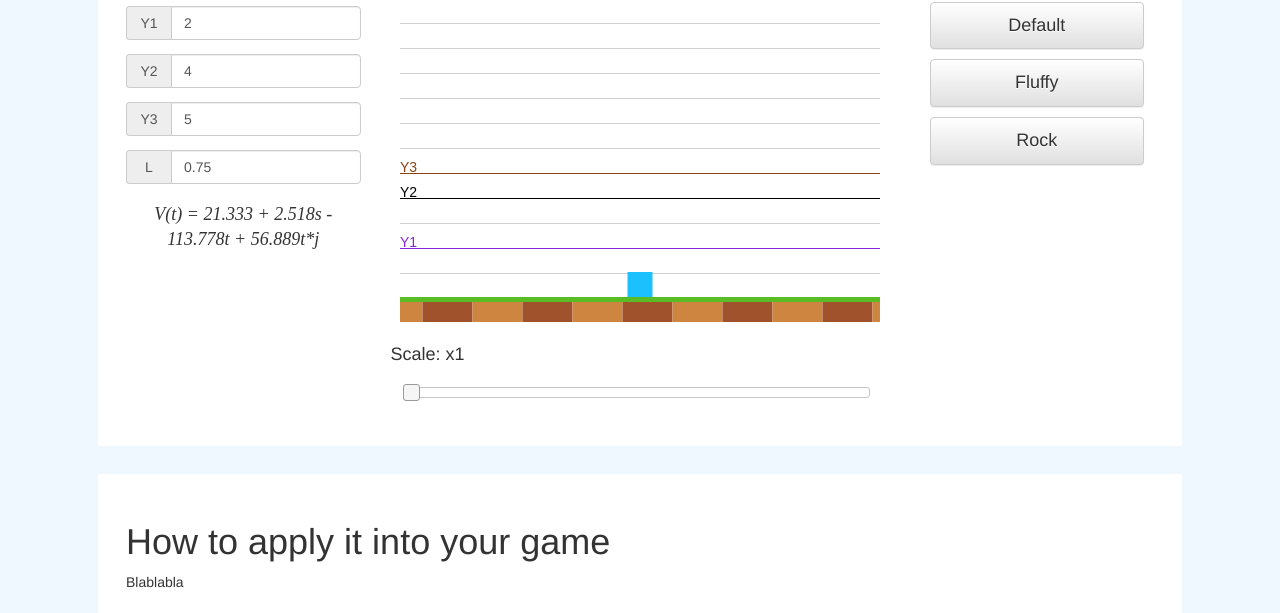
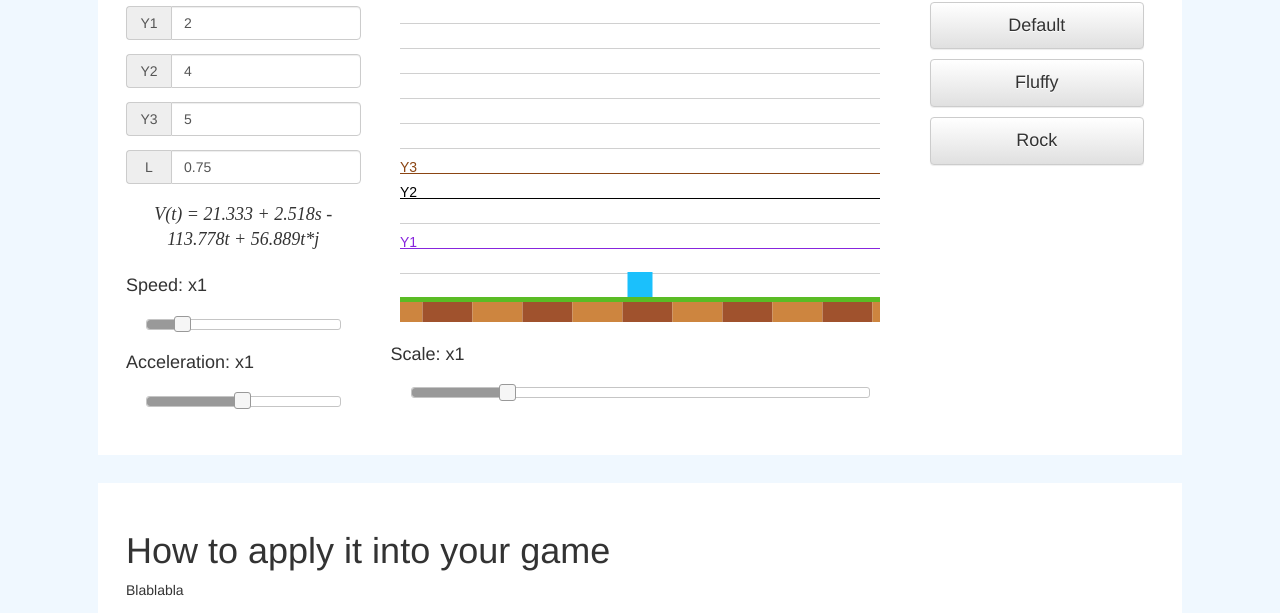
Before and after one commit to WinterAlexander/GamePhysicsBuilder, a plain HTML site: page index.html in a window 1280 px wide. Shown: the part 187-800 px from the top of the page. Drawn offline with nearby package versions, Linux system fonts and the light colour scheme.

Commit message:
Finished base of simulator

```diff
--- a/index.html
+++ b/index.html
@@ -41,6 +41,10 @@
 						<span id="formula">
 							V(t) = V0 + R*s - G*t + F*t*j
 						</span>
+						<span class="setting-label">Speed: <span id="speedVal">x1</span></span>
+						<div class="setting" id="speedSlider"></div>
+						<span class="setting-label">Acceleration: <span id="accVal">x1</span></span>
+						<div class="setting" id="accSlider"></div>
 					</div>
 					<div class="col-md-6">
 						<h2>Tester</h2>
--- a/script/main.js
+++ b/script/main.js
@@ -5,7 +5,7 @@ var ctx;
 
 var G, V0, F, R;
 
-var maxSpeed = 20;
+var speed = 20;
 var acc = 100;
 var dec = 25;
 
@@ -40,17 +40,49 @@ $(function() {
     $('#scaleSlider').slider({
         orientation: "horizontal",
         range: "min",
-        max: 1000,
-        min: 50,
-        value: scale,
+        max: 100 * 10,
+        min: 5 * 10,
+        value: scale * 10,
         slide: updateScale,
         change: updateScale
+    });
+
+
+    $('#speedSlider').slider({
+        orientation: "horizontal",
+        range: "min",
+        max: 100 * baseScale,
+        min: 2 * baseScale,
+        value: speed * baseScale,
+        slide: updateSpeed,
+        change: updateSpeed
+    });
+
+    $('#accSlider').slider({
+        orientation: "horizontal",
+        range: "min",
+        max: 200 * baseScale,
+        min: 1 * baseScale,
+        value: acc * baseScale,
+        slide: updateAcc,
+        change: updateAcc
     });
 });
 
 function updateScale() {
     scale = $("#scaleSlider").slider("value") / 10;
-    $("#scaleVal").text("x" + (scale / baseScale).toFixed(2));
+    $("#scaleVal").text("x" + parseFloat((scale / baseScale).toFixed(2)));
+}
+
+function updateSpeed() {
+    speed = $("#speedSlider").slider("value") / baseScale;
+    $("#speedVal").text(parseFloat(speed.toFixed(2)));
+}
+
+function updateAcc() {
+    acc = $("#accSlider").slider("value") / baseScale;
+    $("#accVal").text(parseFloat(acc.toFixed(2)));
+    dec = acc / 4;
 }
 
 function loadPresets() {
@@ -101,18 +133,18 @@ function update(delta) {
     if(signum(player.velX) != prevDir)
         player.velX = 0;
 
-    if(Math.abs(player.velX) < maxSpeed || prevDir != newDir)
+    if(Math.abs(player.velX) < speed || prevDir != newDir)
     {
         player.velX += newDir * acc * delta;
 
-        if(Math.abs(player.velX) > maxSpeed && prevDir == newDir)
-            player.velX = maxSpeed * prevDir;
+        if(Math.abs(player.velX) > speed && prevDir == newDir)
+            player.velX = speed * prevDir;
     }
 
 
     if(upPressed) {
         if(player.y == 1)
-            player.velY = V0 + R * (Math.abs(player.velX) / maxSpeed);
+            player.velY = V0 + R * (Math.abs(player.velX) / speed);
 
         player.velY += F * delta;
     }
@@ -197,7 +229,7 @@ function render() {
     //player
     ctx.beginPath();
     ctx.rect(canvas.width / 2 - player.w * scale / 2, canvas.height - player.y * scale - player.h * scale, player.w * scale, player.h * scale);
-    ctx.fillStyle = (Math.abs(player.velX) >= maxSpeed) ? "#e812d9" :  "#1bc0fc";
+    ctx.fillStyle = (Math.abs(player.velX) >= speed) ? "#e812d9" :  "#1bc0fc";
     ctx.fill();
     ctx.closePath();
 }
@@ -219,7 +251,7 @@ function updateFormula() {
     F = 8 * y2 * (y2 - y1) / (l * l * y1);
     R = 4 * y2 * (Math.sqrt(y3 / y2) - 1) / l;
 
-    $("#formula").html("V(t) = " + V0.toFixed(3) + " + " + R.toFixed(3) + "s - " + G.toFixed(3) + "t + " + F.toFixed(3) + "t*j");
+    $("#formula").html("V(t) = " + parseFloat(V0.toFixed(3)) + " + " + parseFloat(R.toFixed(3)) + "s - " + parseFloat(G.toFixed(3)) + "t + " + parseFloat(F.toFixed(3)) + "t*j");
 	validFormula = true;
 }
 
```
